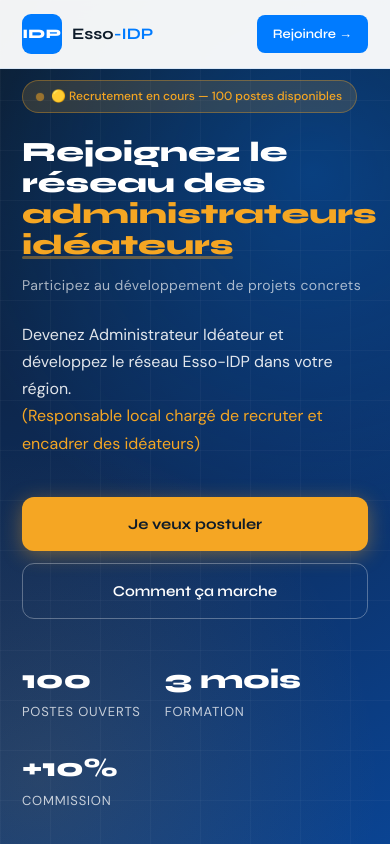
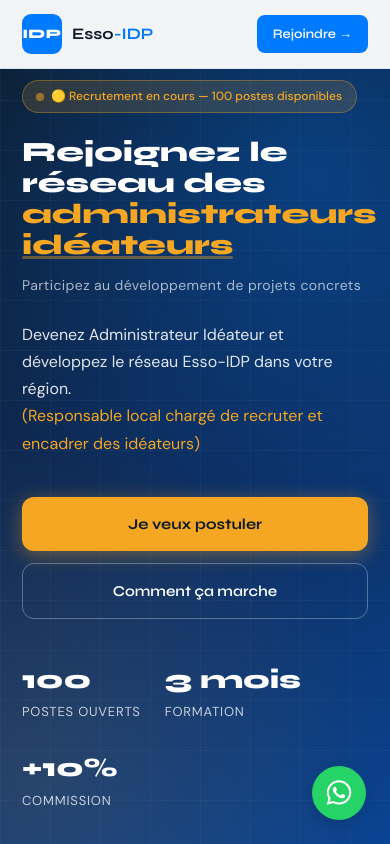
Before and after one commit to Goldsmith-Goula/esso-idp, a plain HTML site: page index.html in a window 390 px wide. Shown: the top 844 px of the page. Drawn offline with Linux system fonts and the light colour scheme.

Commit message:
feat: add responsive WhatsApp floating contact button to footer

```diff
--- a/index.html
+++ b/index.html
@@ -1054,6 +1054,42 @@
       margin-bottom: 16px;
       text-transform: uppercase; letter-spacing: 1px;
     }
+
+    /* ── WHATSAPP FLOAT ────────────────────────────── */
+    .whatsapp-float {
+      position: fixed;
+      width: 60px;
+      height: 60px;
+      bottom: 40px;
+      right: 40px;
+      background-color: #25d366;
+      color: #FFF;
+      border-radius: 50px;
+      text-align: center;
+      font-size: 32px;
+      box-shadow: 0px 4px 12px rgba(0, 0, 0, 0.15);
+      z-index: 1000;
+      display: flex;
+      align-items: center;
+      justify-content: center;
+      text-decoration: none;
+      transition: transform 0.2s ease, background-color 0.2s ease, box-shadow 0.2s ease;
+    }
+    .whatsapp-float:hover {
+      background-color: #20b858;
+      transform: scale(1.05);
+      box-shadow: 0px 6px 16px rgba(0, 0, 0, 0.2);
+      color: #FFF;
+    }
+    @media (max-width: 768px) {
+      .whatsapp-float {
+        width: 54px;
+        height: 54px;
+        bottom: 24px;
+        right: 24px;
+        font-size: 28px;
+      }
+    }
   </style>
 </head>
 <body>
@@ -1551,6 +1587,11 @@
   </div>
 </footer>
 
+<!-- WHATSAPP FLOAT -->
+<a href="https://wa.me/237673053384?text=Bonjour%2C%20je%20souhaite%20rejoindre%20le%20r%C3%A9seau%20en%20tant%20qu%E2%80%99administrateur.%20Pouvez-vous%20m%E2%80%99expliquer%20les%20prochaines%20%C3%A9tapes%20%3F" class="whatsapp-float" target="_blank" rel="noopener">
+  <i class="fa-brands fa-whatsapp"></i>
+</a>
+
 </body>
 <script>
   (function () {
```
